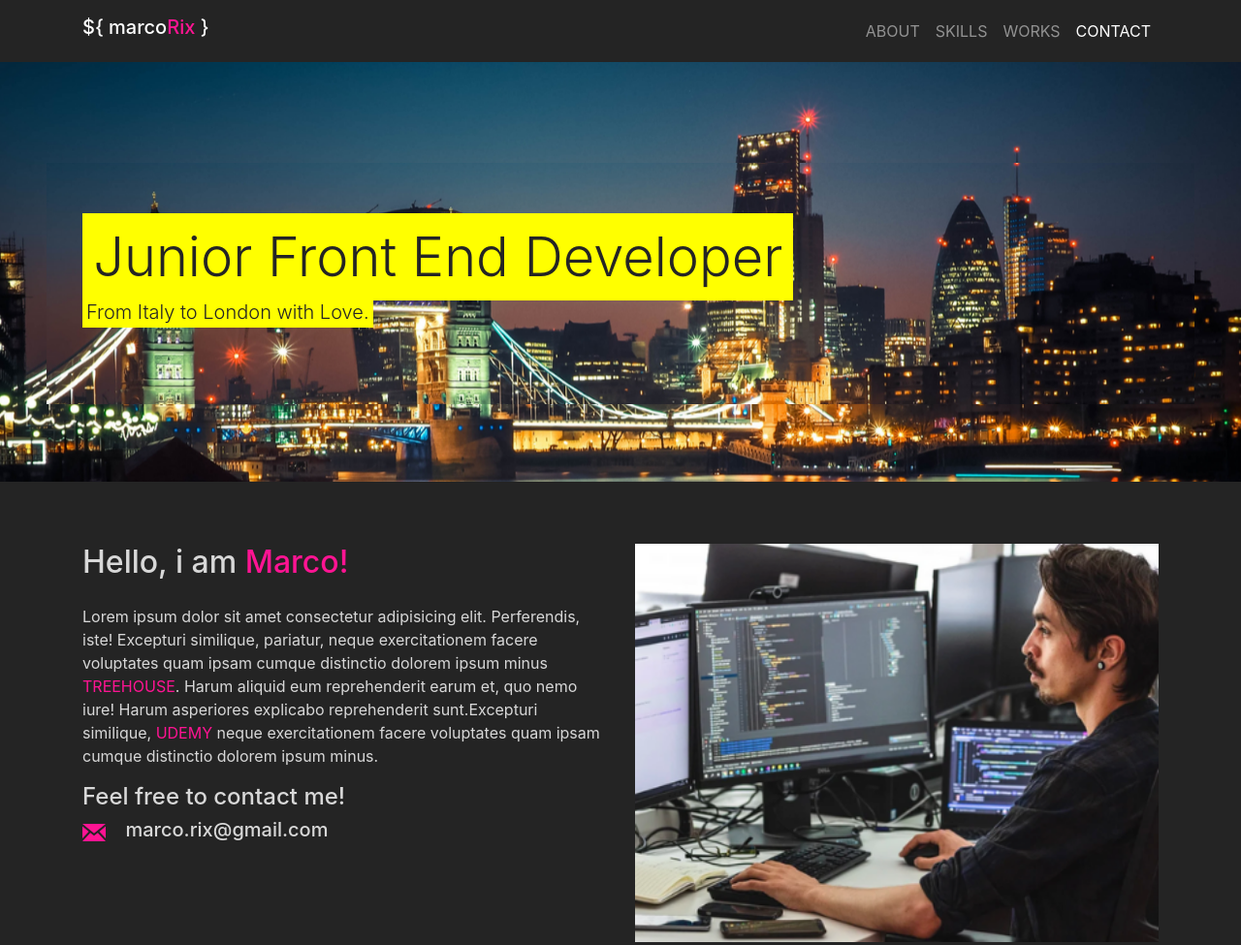
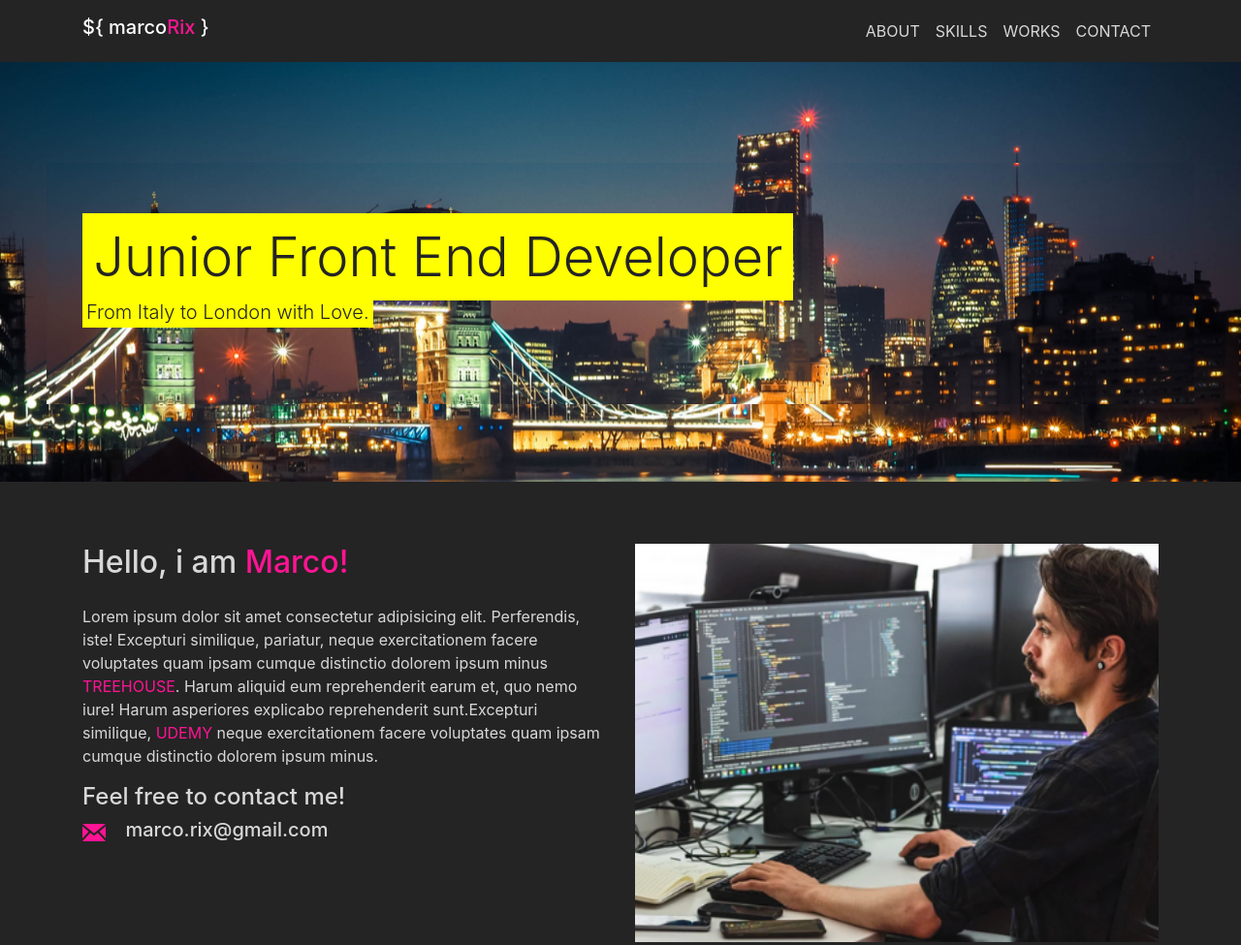
Before and after one commit to marcorix/marcorix.github.io, a plain HTML site: page index.html in a window 1280 px wide. Shown: the top 975 px of the page at 97% size. Drawn offline with nearby package versions, Linux system fonts and the light colour scheme.

Commit message:
nav links modified

```diff
--- a/css/style.css
+++ b/css/style.css
@@ -27,6 +27,10 @@ mark {
 
 #links a:hover {
   color: var(--secondary-color);
+}
+
+#links a {
+  color: var(--white);
 }
 
 .london {
```
Also changed, not shown: 1 other file.
